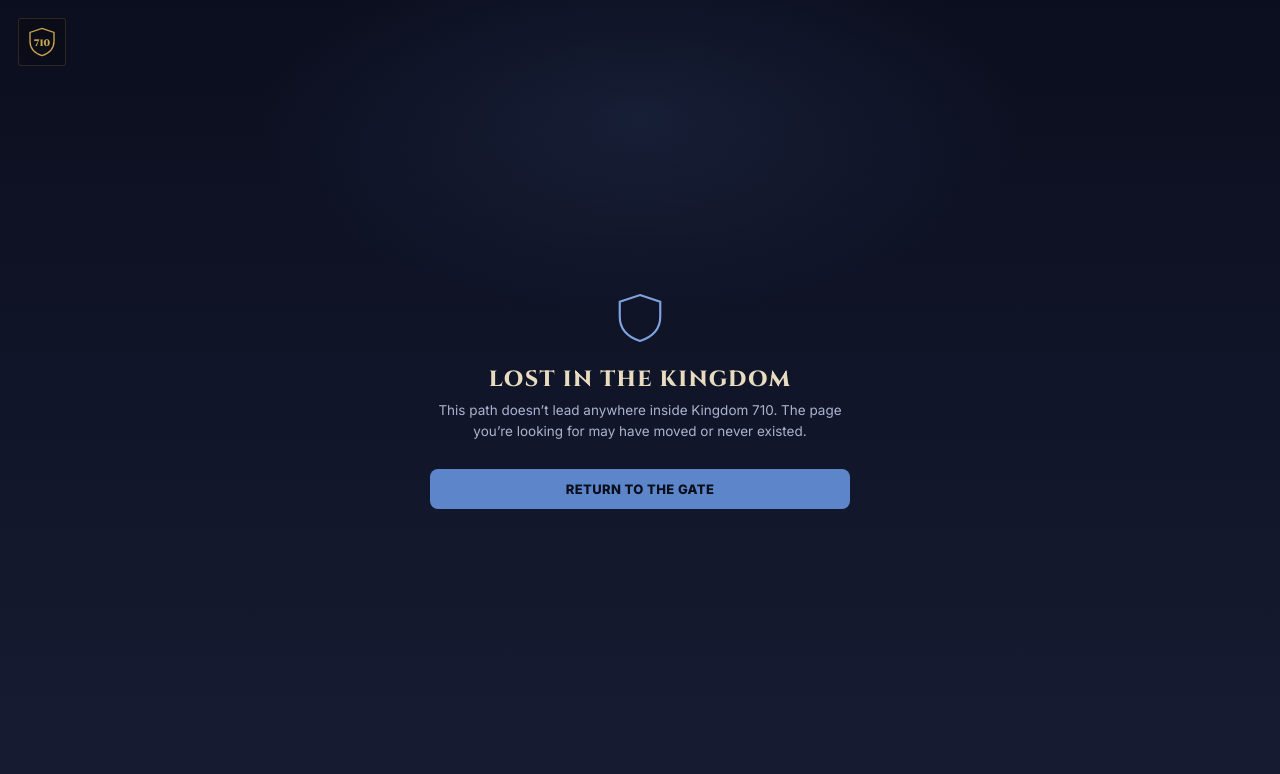
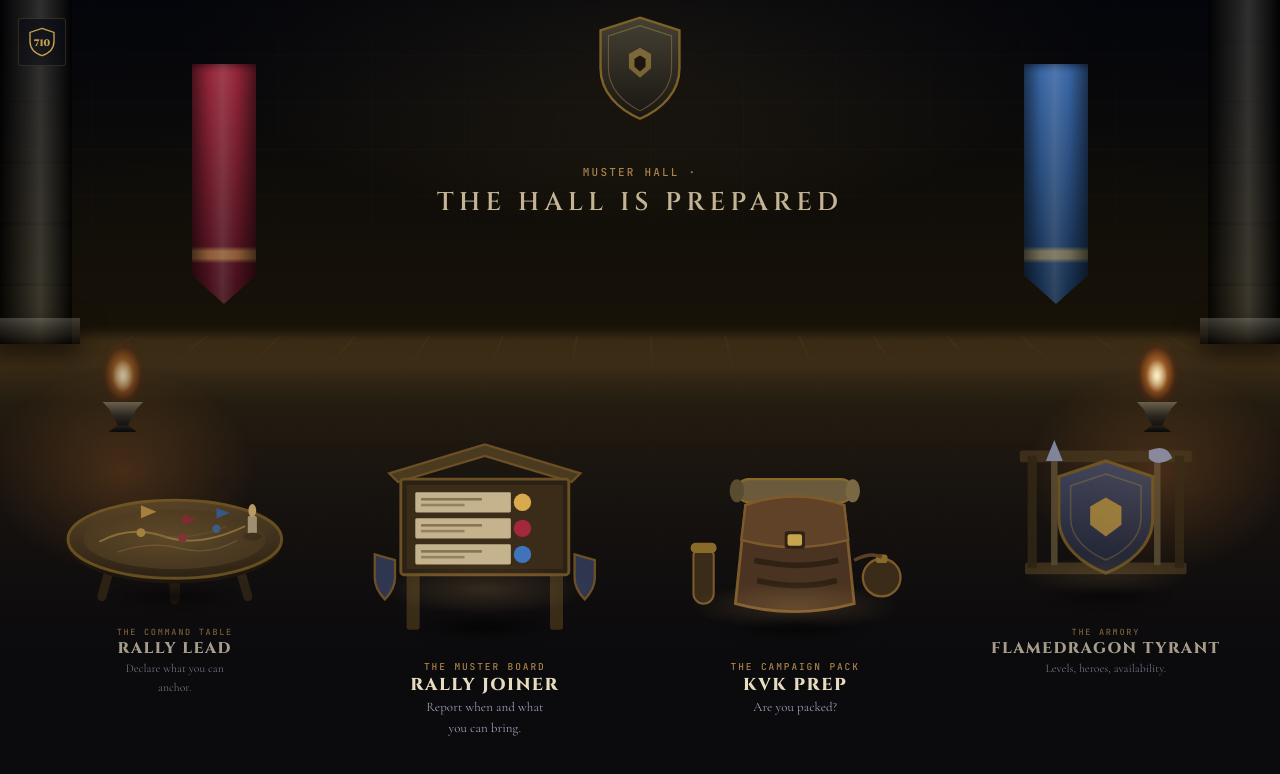
Before and after one commit to zkabeer1997-wq/KvK-Tracker-710, a Next.js app: page /forms in a window 1280 px wide. Before the commit this address had no page. Shown: the top 774 px of the page. Built offline with nearby package versions, Linux system fonts and the light colour scheme.

Commit message:
add forms hub route

```diff
--- /dev/null
+++ b/app/forms/page.js
@@ -0,0 +1,10 @@
+import MusterHall from '../../components/kingdom/world/MusterHall';
+
+export const metadata = {
+  title: 'K710 Forms',
+};
+
+export default function FormsPage({ searchParams }) {
+  const memberId = typeof searchParams?.member_id === 'string' ? searchParams.member_id : '';
+  return <MusterHall memberId={memberId} />;
+}
```
